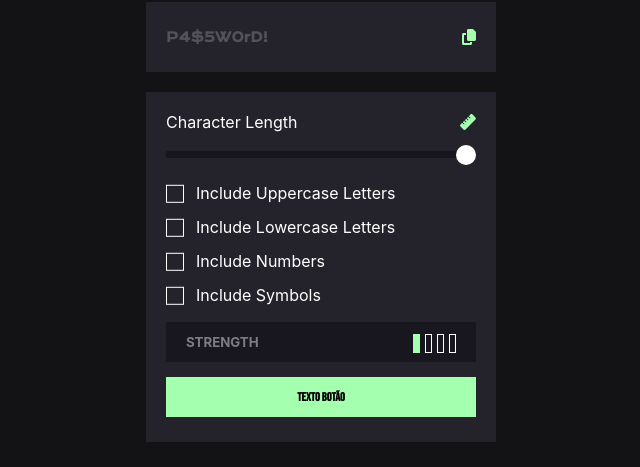
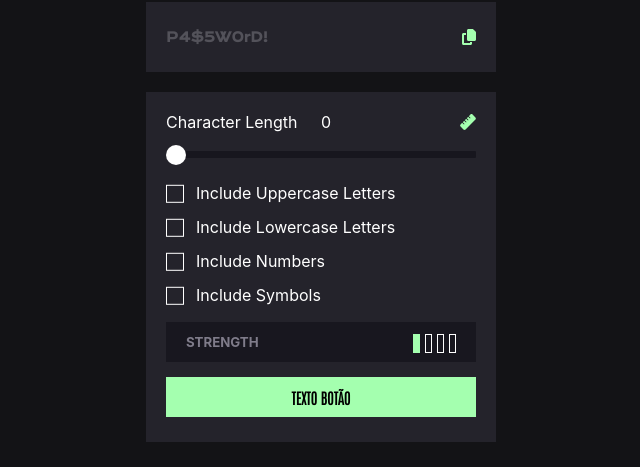
Before and after one commit to andeerlb/gerador-senha-react, a React (Create React App) app: page / in a window 1280 px wide. Shown: the part 198-665 px from the top of the page, without its empty margins (319-959 px from the left). Built offline with nearby package versions, Linux system fonts and the light colour scheme.

Commit message:
interação entre range e value

```diff
--- a/src/components/Button/Button.module.css
+++ b/src/components/Button/Button.module.css
@@ -1,5 +1,4 @@
-@import url('https://fonts.googleapis.com/css2?family=Bebas+Neue&display=swap%27');
-
+@import url('https://fonts.googleapis.com/css2?family=Antonio:wght@200&display=swap');
 .button {
     width: 100%;
     background: #a4ffaf;
@@ -7,8 +6,8 @@
     border: none;
     height: 40px;
     text-transform: uppercase;
-    font-weight: 700;
-    font-size: 12px;
+    font-weight: 900;
+    font-size: 15px;
     cursor: pointer;
-    font-family: 'Bebas Neue', cursive;
+    font-family: 'Antonio', sans-serif;
 }
--- a/src/components/GeradorSenha/GeradorSenha.js
+++ b/src/components/GeradorSenha/GeradorSenha.js
@@ -3,15 +3,24 @@ import { faRuler } from '@fortawesome/free-solid-svg-icons'
 import { FontAwesomeIcon } from '@fortawesome/react-fontawesome';
 import Checkbox from "../Checkbox/Checkbox";
 import Button from "../Button/Button";
+import { useState } from "react";
 
 const CharacterLength = () => {
+    const [rangeValue, setRangeValue] = useState(0)
+
+    const handleRangeValue = (e) =>{
+        setRangeValue(e.target.value);
+    }
+
+
     return (
         <div className={styles.characterLengthContainer}>
             <div>
                 <span>Character Length</span>
+                <span className={`${styles['range-value']}`}> {rangeValue} </span>
                 <FontAwesomeIcon icon={faRuler} />
             </div>
-            <input type="range" name="rangeInput" min="1" max="10" />
+            <input type="range" name="rangeInput" value={rangeValue}  min="0" max="50" onChange={handleRangeValue} />
         </div>
     )
 }
@@ -21,7 +30,7 @@ const ForcaDaSenha = () => {
         <div className={styles.containerStrength}>
             <h5>STRENGTH</h5>
             <div>
-                <div className={[styles.strength, styles.strengthChecked].join(' ')}></div>
+            <div className={`${styles.strength} ${styles.strengthChecked}`}></div>
                 <div className={[styles.strength].join(' ')}></div>
                 <div className={[styles.strength].join(' ')}></div>
                 <div className={[styles.strength].join(' ')}></div>
```
